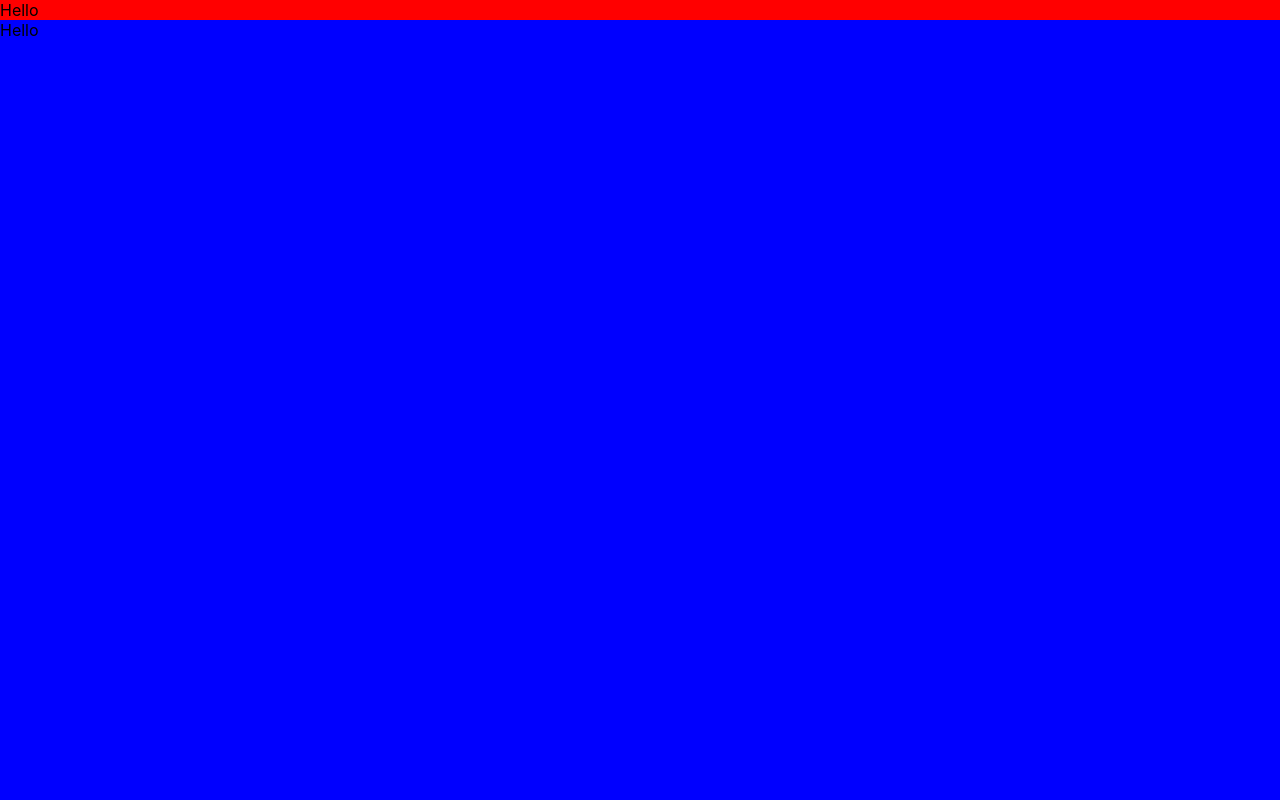
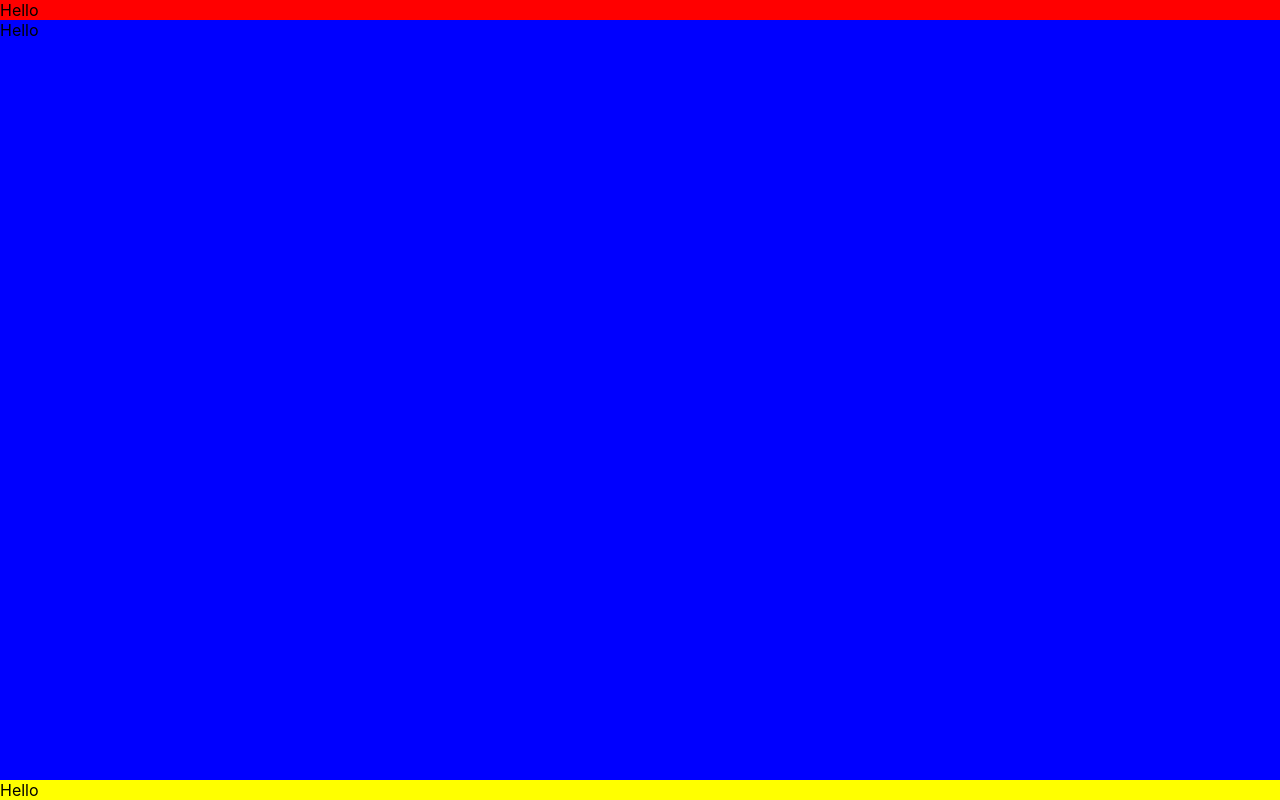
Before and after one commit to evanhorus/examples-1, a React (Create React App) app: page / in a window 1280 px wide. Shown: the top 800 px of the page. Built offline with nearby package versions, Linux system fonts and the light colour scheme.

Commit message:
change height 100

```diff
--- a/src/App.tsx
+++ b/src/App.tsx
@@ -13,7 +13,7 @@ const Container = styled.div`
   justify-content: flex-start;
   align-items: stretch;
   align-content: stretch;
-  height: 300%;
+  height: 100%;
 `;
 
 export const App = () => {
```
